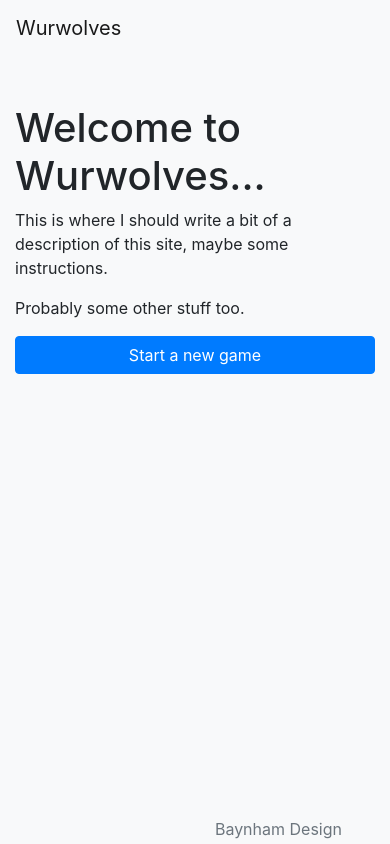
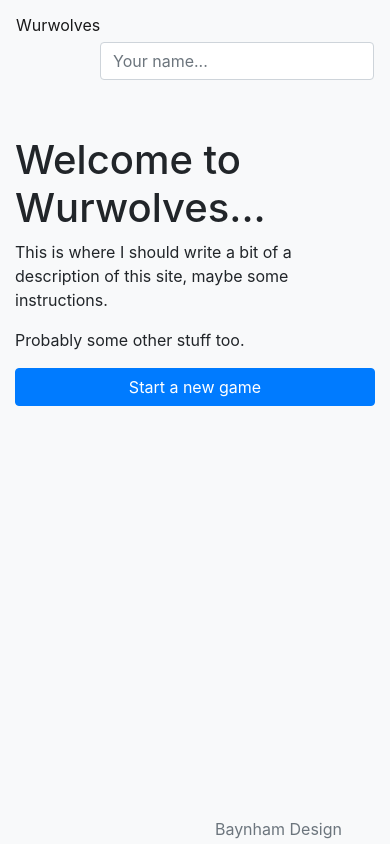
Before and after one commit to charlesbaynham/wurwolves, a React (Create React App) app in the folder react-ui/: page / in a window 390 px wide. Built offline with nearby package versions, Linux system fonts and the light colour scheme.

Commit message:
Add text box

```diff
--- a/react-ui/src/App.css
+++ b/react-ui/src/App.css
@@ -48,7 +48,6 @@
 }
 
 @media (min-width: 768px) {
-
   /* = bootstrap "medium" */
   .chat-holder {
       /* When the chatbox is at the side, lift it out of the flow so
@@ -56,6 +55,14 @@
       height: 100%;
       position: absolute;
       max-height: none;
+  }
+}
+
+
+@media (max-width: 576px) {
+  /* = bootstrap "small" */
+  .navbar-brand {
+    font-size: 1rem;
   }
 }
 
--- a/react-ui/src/features/Topbar.js
+++ b/react-ui/src/features/Topbar.js
@@ -1,11 +1,15 @@
 import React from 'react';
 import Navbar from 'react-bootstrap/Navbar';
+import Form from 'react-bootstrap/Form';
 
 
 function Topbar() {
     return (
       <Navbar expand="lg" bg="light" className="bg-secondary bg-night-black">
         <a className="navbar-brand" href="/">Wurwolves</a>
+        <Form className="ml-auto">
+          <Form.Control placeholder="Your name..." />
+        </Form>
       </Navbar>
     )
   }
```
